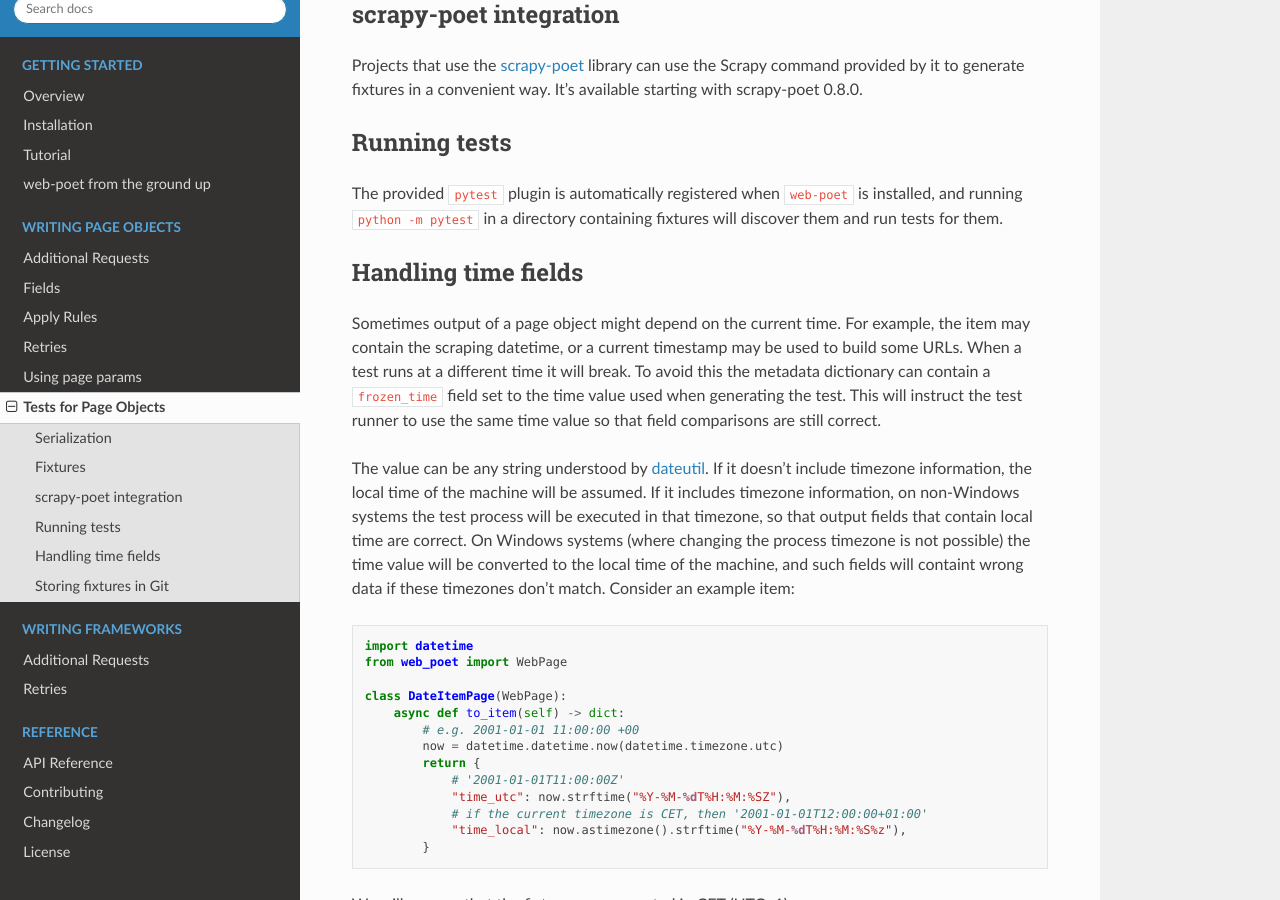
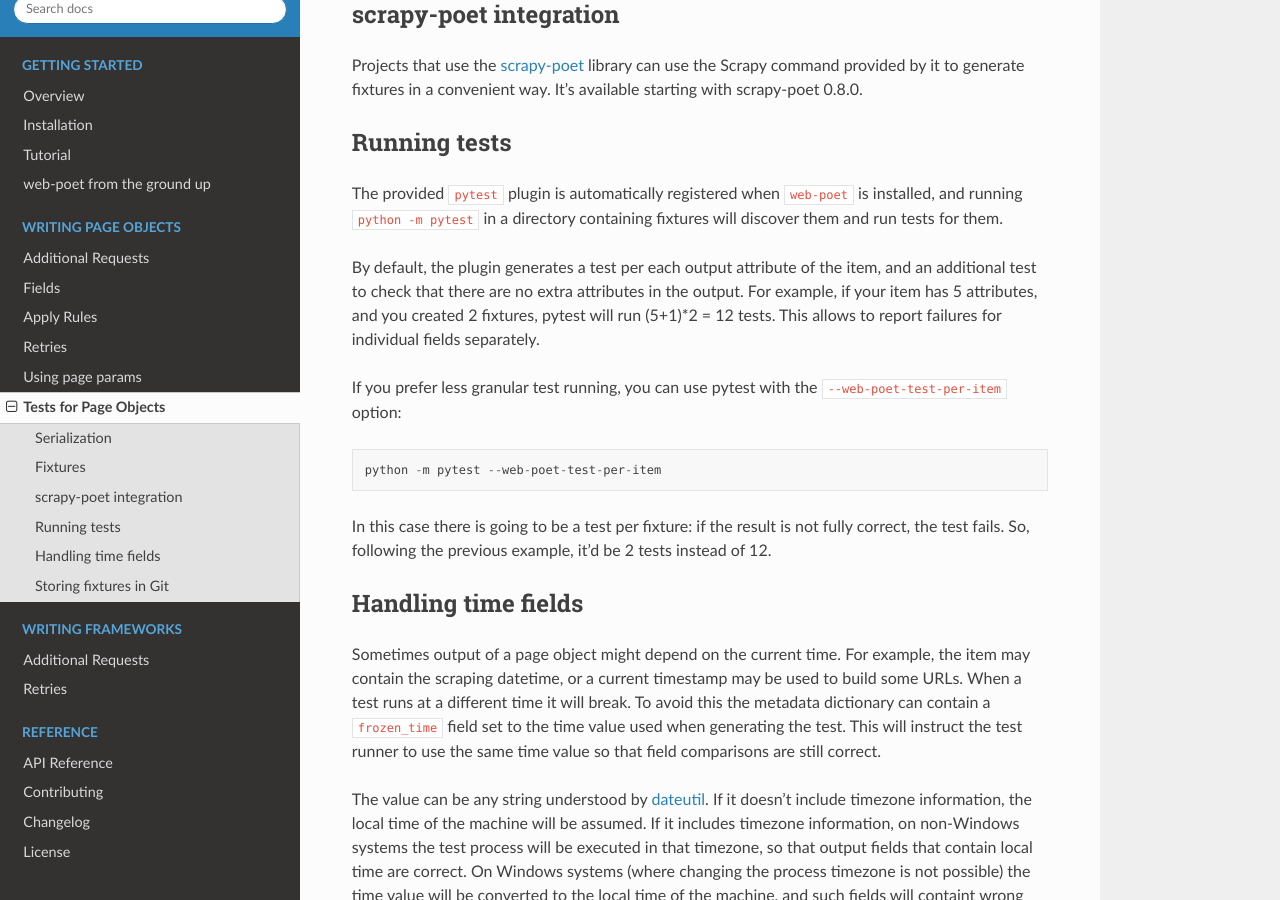
Before and after one commit to scrapinghub/web-poet, a Sphinx documentation site: the page built from docs/page-objects/testing.rst, in a window 1280 px wide and 900 px high, scrolled down 1747 px. Built offline with Sphinx 7.4.7 and the Read the Docs theme 2.0.0, drawn with Linux system fonts in a browser that asks for light colours.

Commit message:
document --web-poet-test-per-item

```diff
--- a/docs/page-objects/testing.rst
+++ b/docs/page-objects/testing.rst
@@ -99,6 +99,21 @@
 The provided ``pytest`` plugin is automatically registered when ``web-poet`` is
 installed, and running ``python -m pytest`` in a directory containing fixtures
 will discover them and run tests for them.
+
+By default, the plugin generates a test per each output attribute of the item,
+and an additional test to check that there are no extra attributes in the output.
+For example, if your item has 5 attributes, and you created 2 fixtures, pytest
+will run (5+1)*2 = 12 tests. This allows to report failures for individual
+fields separately.
+
+If you prefer less granular test running, you can use pytest with
+the ``--web-poet-test-per-item`` option::
+
+    python -m pytest --web-poet-test-per-item
+
+In this case there is going to be a test per fixture: if the result
+is not fully correct, the test fails. So, following the previous example,
+it'd be 2 tests instead of 12.
 
 .. _web-poet-testing-frozen_time:
 
```
